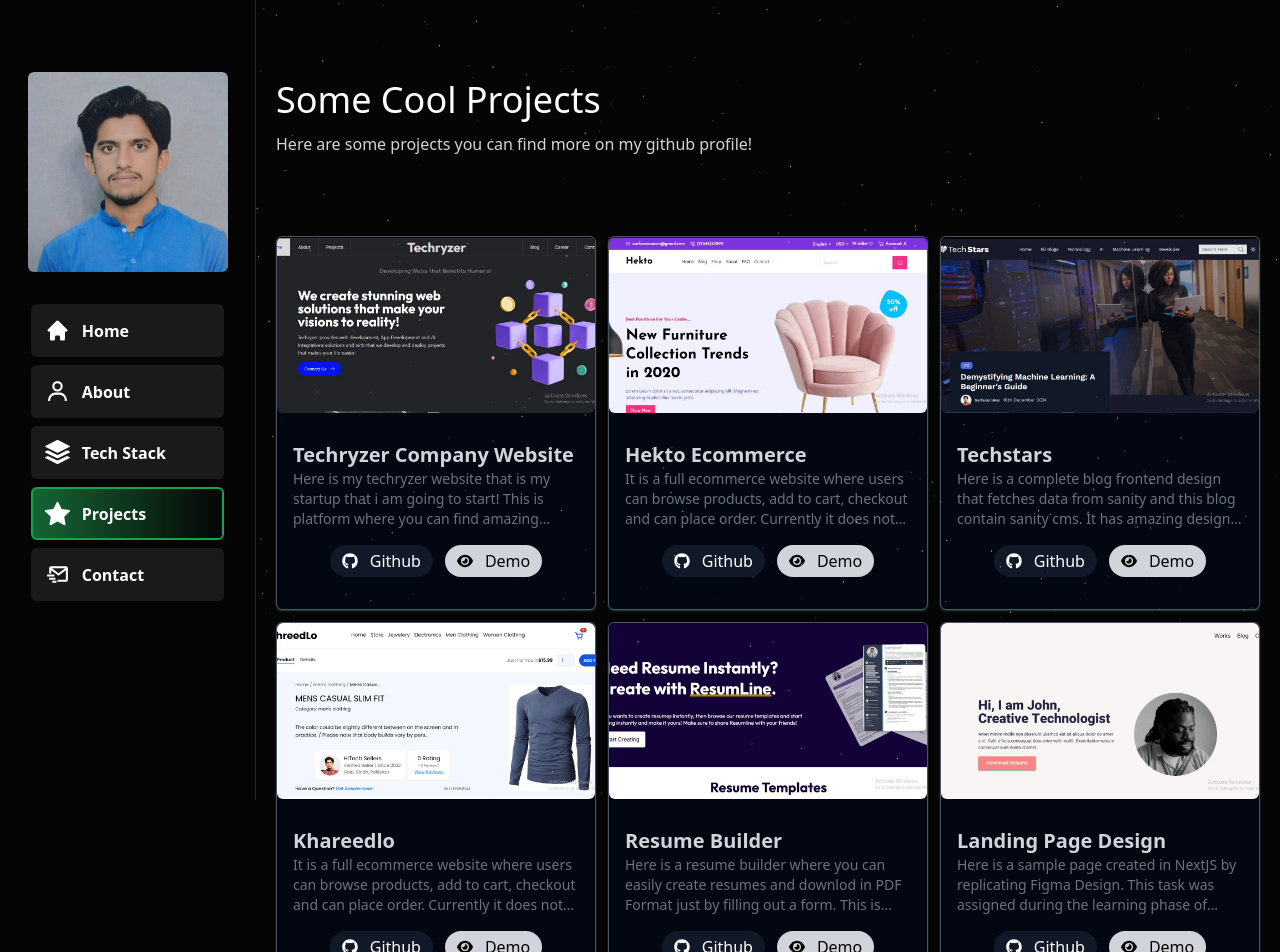
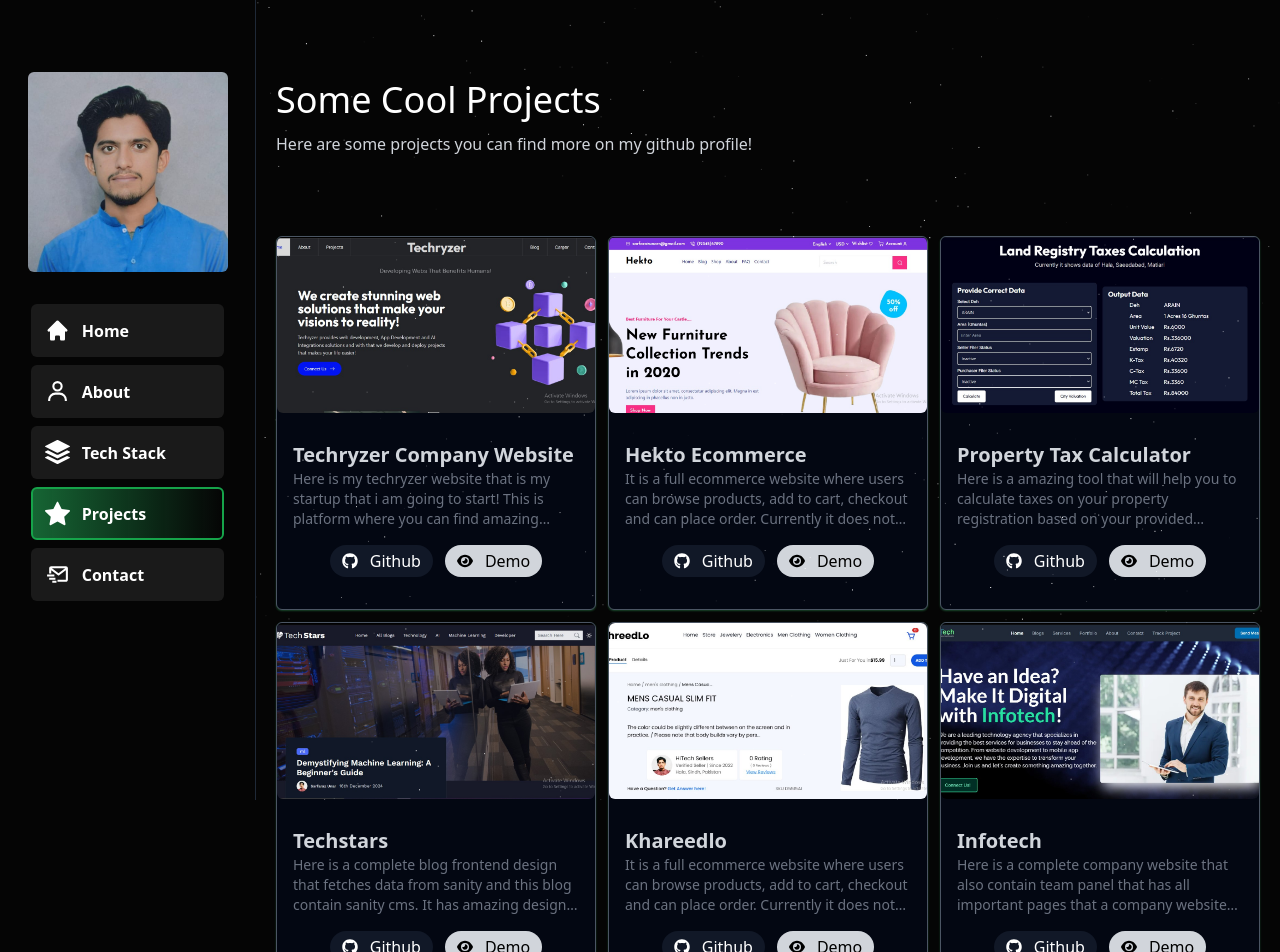
Before and after one commit to sarfarazunarr/sarfarazunar-portfolio, a Next.js app: page /projects in a window 1280 px wide. Shown: the top 952 px of the page. Built offline with nearby package versions, Linux system fonts and the light colour scheme.

Commit message:
two projects added

```diff
--- a/src/app/data/projects.ts
+++ b/src/app/data/projects.ts
@@ -15,6 +15,13 @@
         video: "https://hekto-ecommerce-web.vercel.app/",
     },
     {
+        img: "/projects/propertytax.jpg",
+        title: "Property Tax Calculator",
+        description: "Here is a amazing tool that will help you to calculate taxes on your property registration based on your provided location area.",
+        github: "https://github.com/sarfarazunarr/property-registration-tax-calculator",
+        video: "https://property-tax-calculator.vercel.app/",
+    },
+    {
         img: "/projects/techstars.jpg",
         title: "Techstars",
         description: "Here is a complete blog frontend design that fetches data from sanity and this blog contain sanity cms. It has amazing design that is also replicated from figma.",
@@ -27,6 +34,13 @@
         description: "It is a full ecommerce website where users can browse products, add to cart, checkout and can place order. Currently it does not have admin panel.",
         github: "https://github.com/sarfarazunarr/khareedlo",
         video: "https://khareedlo.vercel.app/",
+    },
+    {
+        img: "/projects/infotech.jpg",
+        title: "Infotech",
+        description: "Here is a complete company website that also contain team panel that has all important pages that a company website should have. It contain blogs, user management, project management features.",
+        github: "https://github.com/sarfarazunarr",
+        video: "https://infotechsolutions.cloud/",
     },
     {
         img: "/projects/resumebuilder.jpg",
```
Also changed, not shown: public/projects/infotech.jpg (added), public/projects/propertytax.jpg (added).
